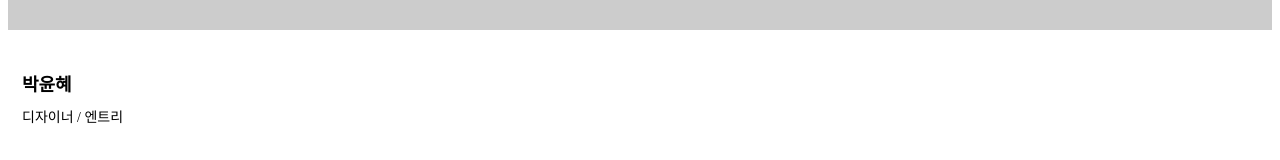
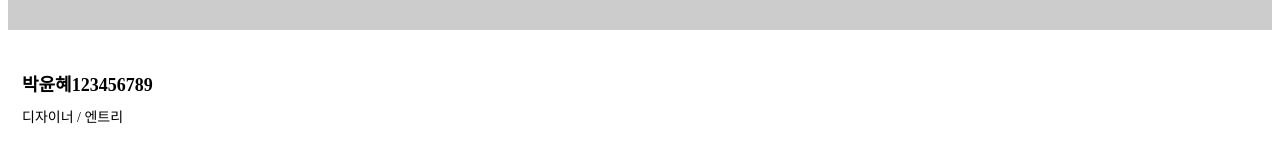
Before and after one commit to d-talks/d-talks_archive-link, a Nuxt app: page / in a window 1280 px wide. Shown: the part 387-547 px from the top of the page. Built offline with nearby package versions, Linux system fonts and the light colour scheme.

Commit message:
[update] younhye first commit

```diff
--- a/components/card/youn-hye/index.vue
+++ b/components/card/youn-hye/index.vue
@@ -10,7 +10,7 @@
       ></div>
       <div class="card-contents">
         <div class="text-title">
-          박윤혜
+          박윤혜123456789
         </div>
         <div class="text-sub">
           디자이너 / 엔트리
```
